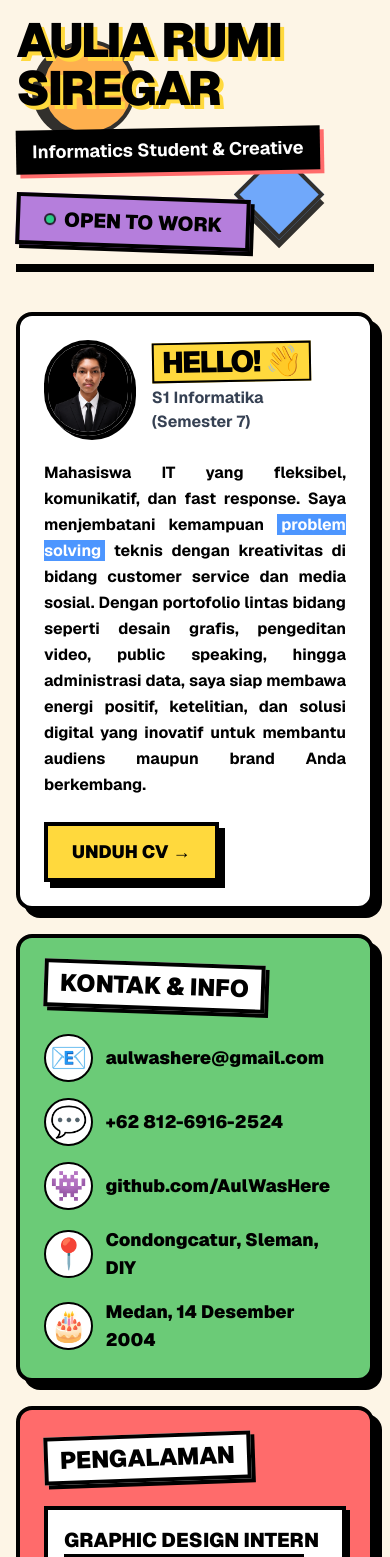
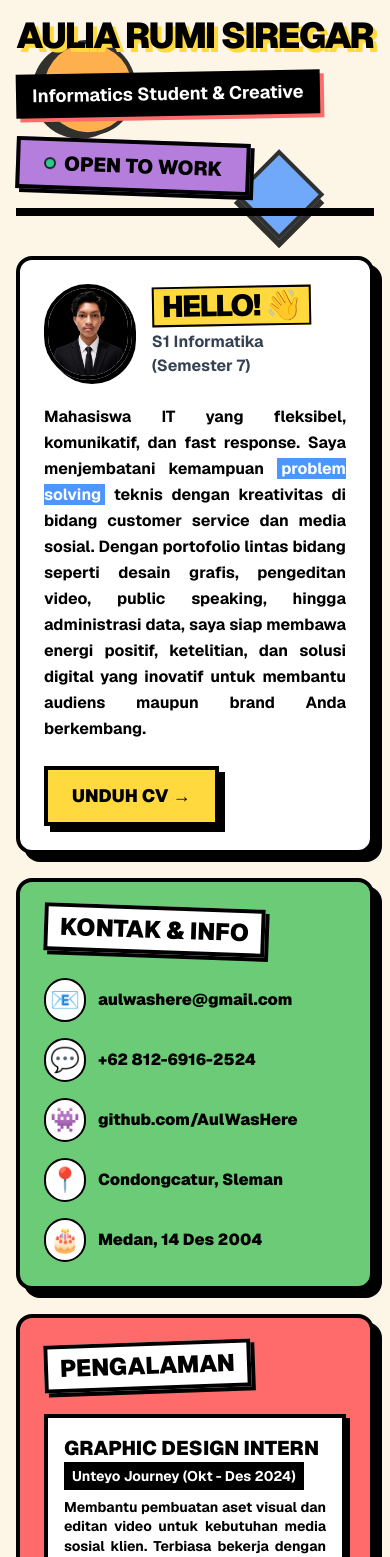
Before and after one commit to AulWasHere/portofolio-web, a Next.js app: page / in a window 390 px wide. Shown: the top 1557 px of the page. Built offline with nearby package versions, Linux system fonts and the light colour scheme.

Commit message:
Perbaikan bug overflow UI pada mobile (responsive fix)

```diff
--- a/src/app/page.tsx
+++ b/src/app/page.tsx
@@ -31,7 +31,7 @@ export default function Home() {
         {/* Header */}
         <header className="mb-10 flex flex-col md:flex-row justify-between items-start md:items-end border-b-8 border-black pb-4">
           <div>
-            <h1 className="text-5xl md:text-7xl font-black tracking-tighter uppercase" style={{ textShadow: "4px 4px 0px #FFD93D" }}>
+            <h1 className="text-4xl sm:text-5xl md:text-7xl font-black tracking-tighter uppercase" style={{ textShadow: "4px 4px 0px #FFD93D" }}>
               Aulia Rumi Siregar
             </h1>
             <p className="text-lg md:text-xl font-bold mt-4 bg-black text-white inline-block px-4 py-2 -rotate-1 shadow-[4px_4px_0px_0px_#FF6B6B]">
@@ -76,12 +76,12 @@ export default function Home() {
             <h3 className="font-black text-2xl uppercase mb-6 bg-white border-4 border-black inline-block px-3 py-1 shadow-[4px_4px_0px_0px_rgba(0,0,0,1)] rotate-2 w-max">
               Kontak & Info
             </h3>
-            <div className="space-y-4 font-black text-lg">
-              <a href="mailto:aulwashere@gmail.com" className="flex items-center gap-3 hover:underline hover:translate-x-2 transition-transform w-max"><span className="text-3xl bg-white rounded-full p-1 border-2 border-black">📧</span> aulwashere@gmail.com</a>
-              <a href="https://wa.me/6281269162524" target="_blank" rel="noopener noreferrer" className="flex items-center gap-3 hover:underline hover:translate-x-2 transition-transform w-max"><span className="text-3xl bg-white rounded-full p-1 border-2 border-black">💬</span> +62 812-6916-2524</a>
-              <a href="https://github.com/AulWasHere" target="_blank" rel="noopener noreferrer" className="flex items-center gap-3 hover:underline hover:translate-x-2 transition-transform w-max"><span className="text-3xl bg-white rounded-full p-1 border-2 border-black">👾</span> github.com/AulWasHere</a>
-              <p className="flex items-center gap-3"><span className="text-3xl bg-white rounded-full p-1 border-2 border-black">📍</span> Condongcatur, Sleman, DIY</p>
-              <p className="flex items-center gap-3"><span className="text-3xl bg-white rounded-full p-1 border-2 border-black">🎂</span> Medan, 14 Desember 2004</p>
+            <div className="space-y-4 font-black text-base md:text-lg">
+              <a href="mailto:aulwashere@gmail.com" className="flex items-center gap-3 hover:underline hover:translate-x-2 transition-transform break-all"><span className="text-2xl md:text-3xl bg-white rounded-full p-1 border-2 border-black shrink-0">📧</span> aulwashere@gmail.com</a>
+              <a href="https://wa.me/6281269162524" target="_blank" rel="noopener noreferrer" className="flex items-center gap-3 hover:underline hover:translate-x-2 transition-transform"><span className="text-2xl md:text-3xl bg-white rounded-full p-1 border-2 border-black shrink-0">💬</span> +62 812-6916-2524</a>
+              <a href="https://github.com/AulWasHere" target="_blank" rel="noopener noreferrer" className="flex items-center gap-3 hover:underline hover:translate-x-2 transition-transform break-all"><span className="text-2xl md:text-3xl bg-white rounded-full p-1 border-2 border-black shrink-0">👾</span> github.com/AulWasHere</a>
+              <p className="flex items-center gap-3"><span className="text-2xl md:text-3xl bg-white rounded-full p-1 border-2 border-black shrink-0">📍</span> Condongcatur, Sleman</p>
+              <p className="flex items-center gap-3"><span className="text-2xl md:text-3xl bg-white rounded-full p-1 border-2 border-black shrink-0">🎂</span> Medan, 14 Des 2004</p>
             </div>
           </motion.div>
 
@@ -164,7 +164,7 @@ export default function Home() {
 
           {/* Box 6: Proyek Web (Orange) */}
           <motion.div initial={{ opacity: 0, y: 50 }} animate={{ opacity: 1, y: 0 }} transition={{ duration: 0.5, delay: 0.5 }} className={`col-span-1 md:col-span-4 bg-[#FF9F29] flex flex-col ${boxClass}`}>
-            <h3 className="font-black text-3xl uppercase mb-6 bg-white border-4 border-black inline-block px-4 py-1 shadow-[4px_4px_0px_0px_rgba(0,0,0,1)] -rotate-1 w-max">
+            <h3 className="font-black text-2xl md:text-3xl uppercase mb-6 bg-white border-4 border-black inline-block px-4 py-1 shadow-[4px_4px_0px_0px_rgba(0,0,0,1)] -rotate-1 self-start">
               Proyek & Case Study
             </h3>
             <div className="grid grid-cols-1 md:grid-cols-2 gap-6">
@@ -198,7 +198,7 @@ export default function Home() {
 
           {/* Box 7: Dokumentasi & Galeri (Pink) */}
           <motion.div initial={{ opacity: 0, y: 50 }} animate={{ opacity: 1, y: 0 }} transition={{ duration: 0.5, delay: 0.6 }} className={`col-span-1 md:col-span-4 bg-[#FF9CEE] flex flex-col ${boxClass}`}>
-            <h3 className="font-black text-3xl uppercase mb-6 bg-white border-4 border-black inline-block px-4 py-1 shadow-[4px_4px_0px_0px_rgba(0,0,0,1)] rotate-1 w-max">
+            <h3 className="font-black text-2xl md:text-3xl uppercase mb-6 bg-white border-4 border-black inline-block px-4 py-1 shadow-[4px_4px_0px_0px_rgba(0,0,0,1)] rotate-1 self-start">
               Galeri & Dokumentasi 📸
             </h3>
 
```
